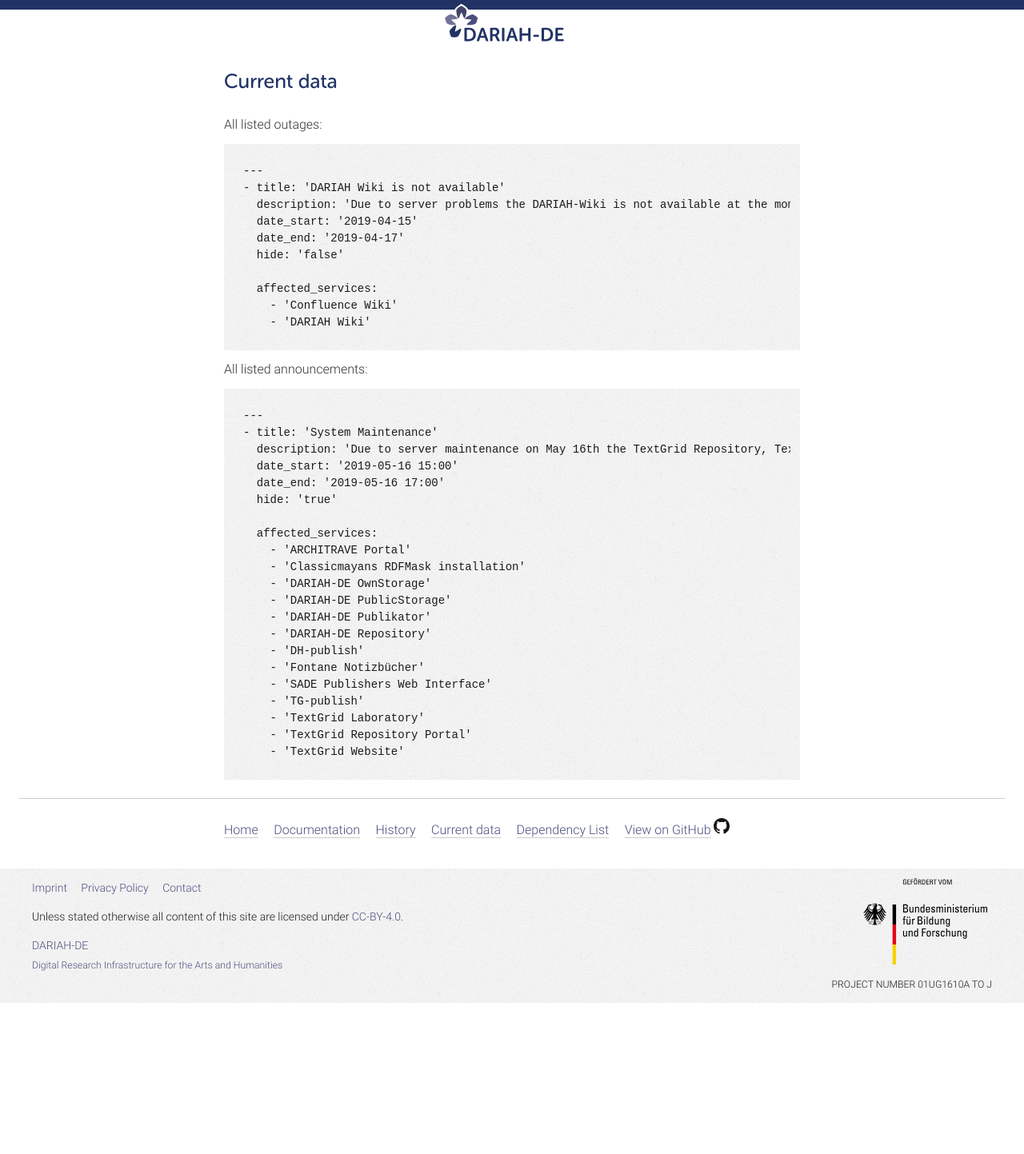
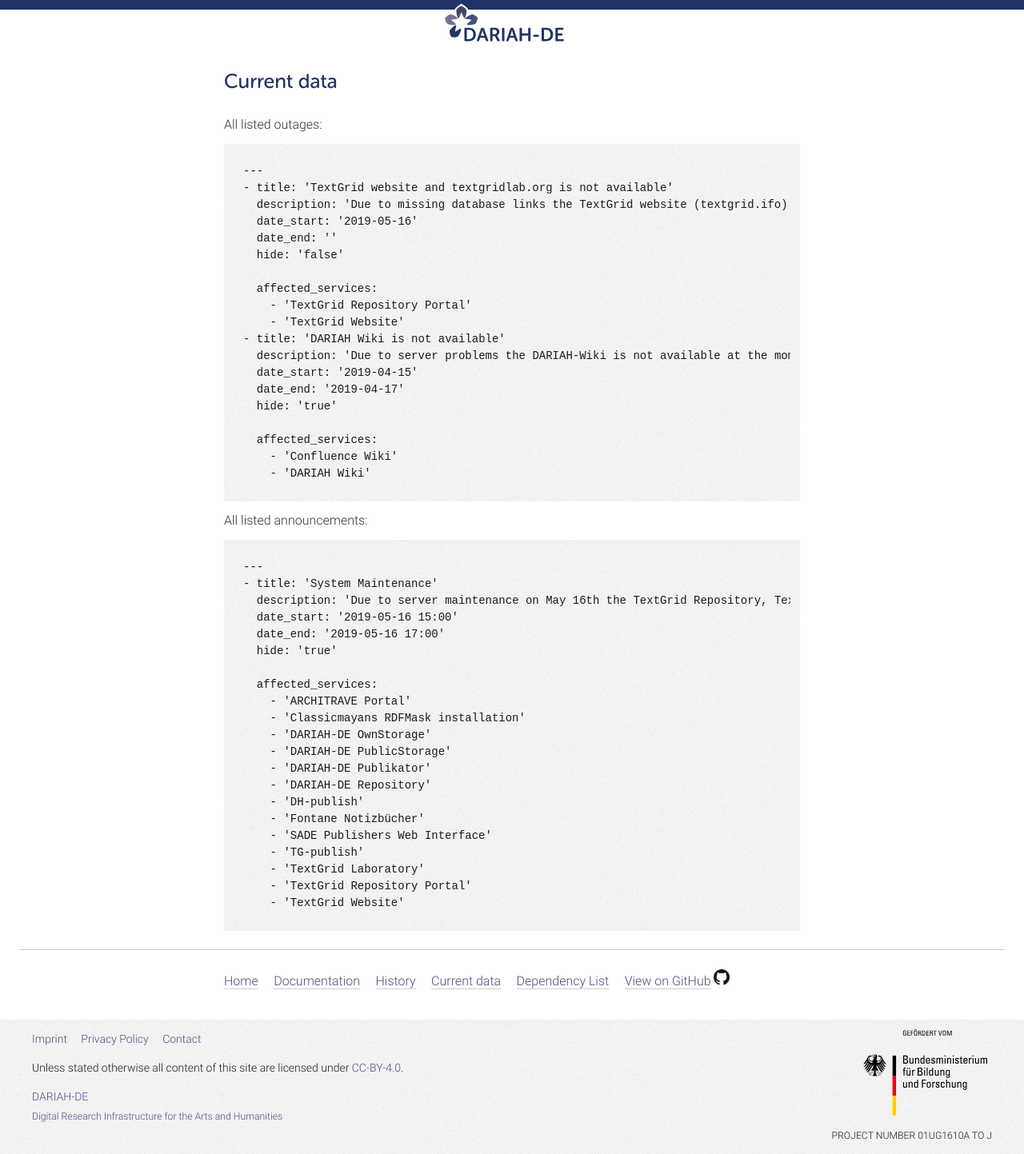
Before and after one commit to DARIAH-DE/status, a Jekyll site: the page built from currentdata.md, in a window 1280 px wide. Shown: the whole page at 80% size. Built offline with Jekyll 4.4.1, drawn with Linux system fonts in a browser that asks for light colours; our own code applies the rules of GitHub Pages for plain Markdown files; before the commit the page ends 1254 px from its top, so only the background shows below that.

Commit message:
Update outages.yaml

```diff
--- a/_data/outages.yaml
+++ b/_data/outages.yaml
@@ -1,8 +1,16 @@
 ---
+- title: 'TextGrid website and textgridlab.org is not available'
+  date_start: '2019-05-16'
+  date_end: ''
+  hide: false
+  description: 'Due to missing database links the TextGrid website (textgrid.ifo) and textgridrep.org are not available at the moment. We apologize for the inconvenience!'
+  affected:
+    - '/services/tg_website'
+    - '/services/tgrep'
 - title: 'DARIAH Wiki is not available'
   date_start: '2019-04-15'
   date_end: '2019-04-17'
-  hide: false
+  hide: true
   description: 'Due to server problems the DARIAH-Wiki is not available at the moment. We apologize for the inconvenience!'
   affected:
     - '/servers/wiki'
```
